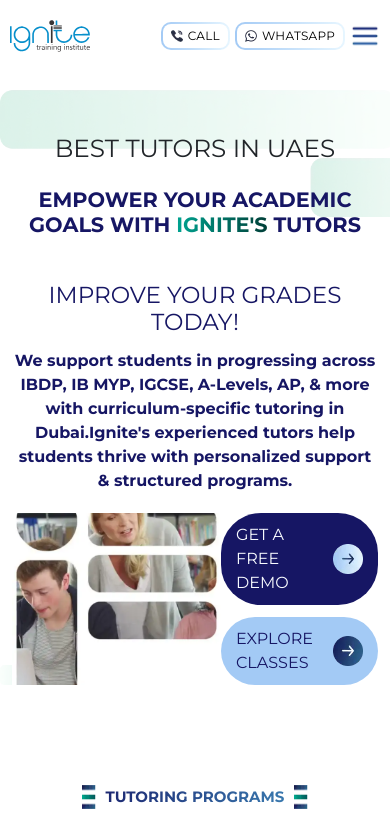
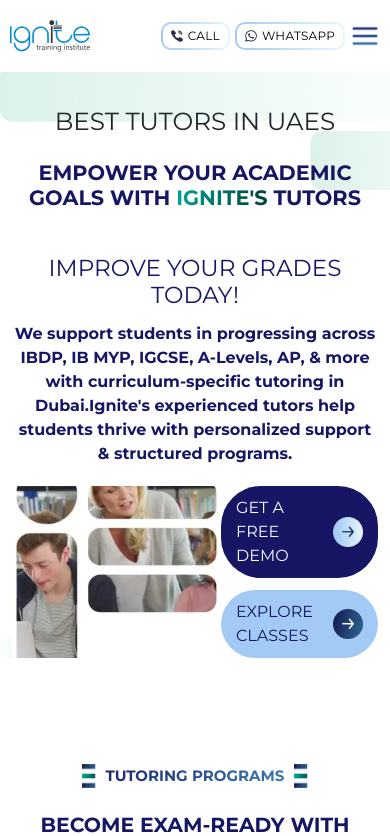
Before and after one commit to neelv007/ignite, a Next.js app: page / in a window 390 px wide. Shown: the top 836 px of the page. Built offline with nearby package versions, Linux system fonts and the light colour scheme; no server answers.

Commit message:
Update Hero.module.css

```diff
--- a/src/styles/home-copy/Hero.module.css
+++ b/src/styles/home-copy/Hero.module.css
@@ -146,7 +146,7 @@
     background: url(/images/banner-bg-mobile.webp) no-repeat;
     background-size: 100% auto;
     background-position: top center;
-      margin-top: 0 !important;
+    margin: -27px 0 6px;
   }
 
   /* Fix header overlap */
```
